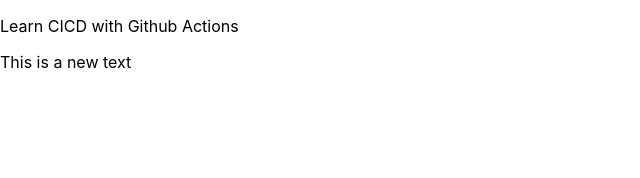
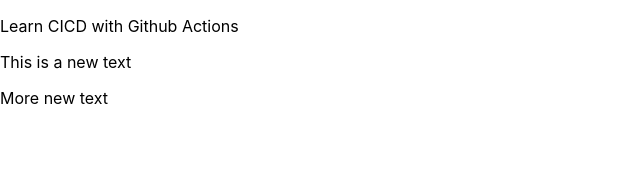
Before and after one commit to shanbiswas/github-actions-cicd-react-app, a React (Create React App) app: page / in a window 1280 px wide. Shown: the top 178 px of the page, without its empty margins (0-640 px from the left). Built offline with nearby package versions, Linux system fonts and the light colour scheme.

Commit message:
Homepage new text

```diff
--- a/src/App.js
+++ b/src/App.js
@@ -5,6 +5,7 @@
     <div className="App">
       <p>Learn CICD with Github Actions</p>
       <p>This is a new text</p>
+      <p>More new text</p>
     </div>
   );
 }
```
